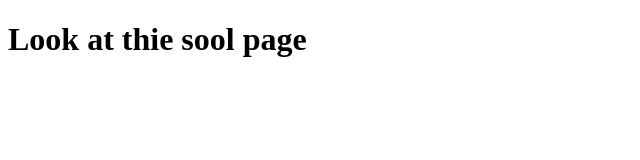
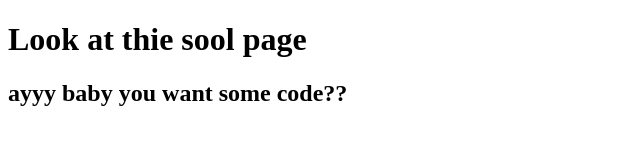
Before and after one commit to staedtlernorica/netlify-demo, a plain HTML site: page index.html in a window 1280 px wide. Shown: the whole page, without its empty margins (0-640 px from the left). Drawn offline with Linux system fonts and the light colour scheme.

Commit message:
'added-h2'

```diff
--- a/index.html
+++ b/index.html
@@ -9,5 +9,7 @@
 </head>
 <body>
     <h1>Look at thie sool page</h1>
+
+    <h2>ayyy baby you want some code??</h2>
 </body>
 </html>
```
